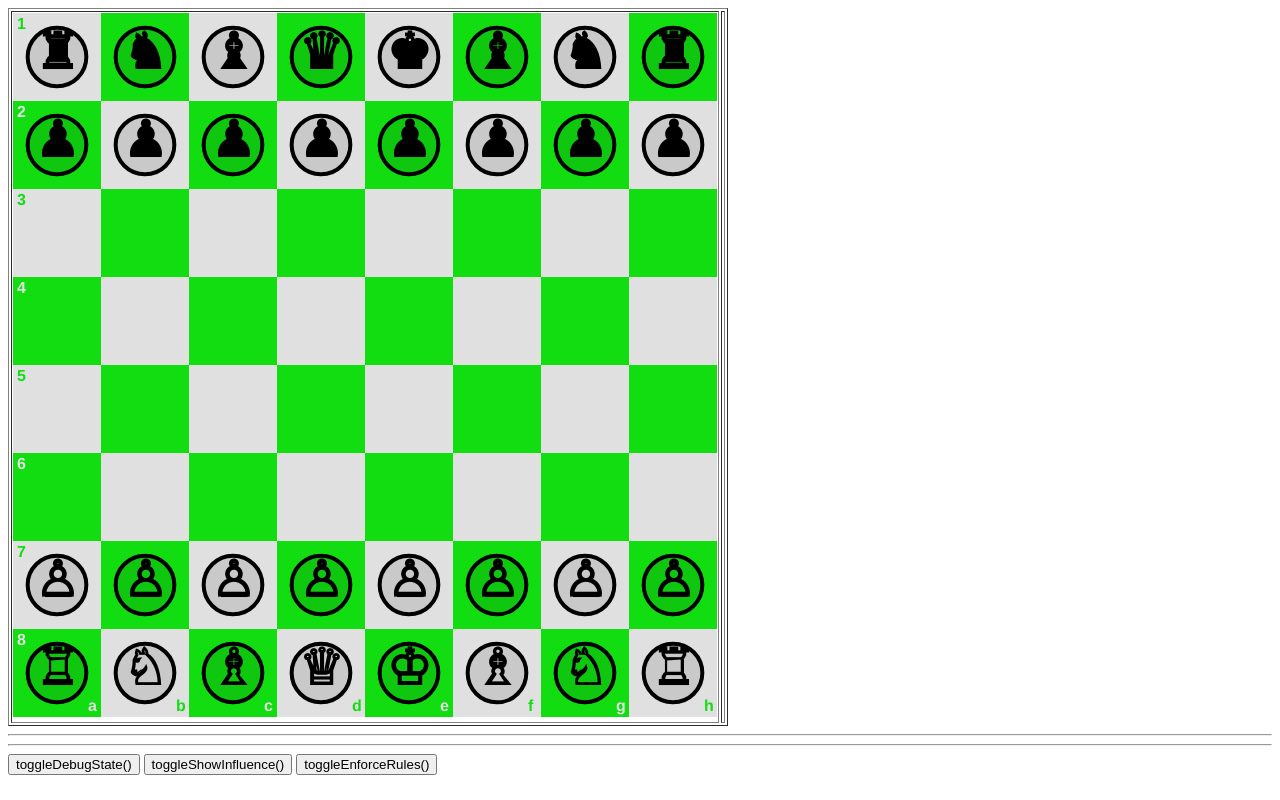
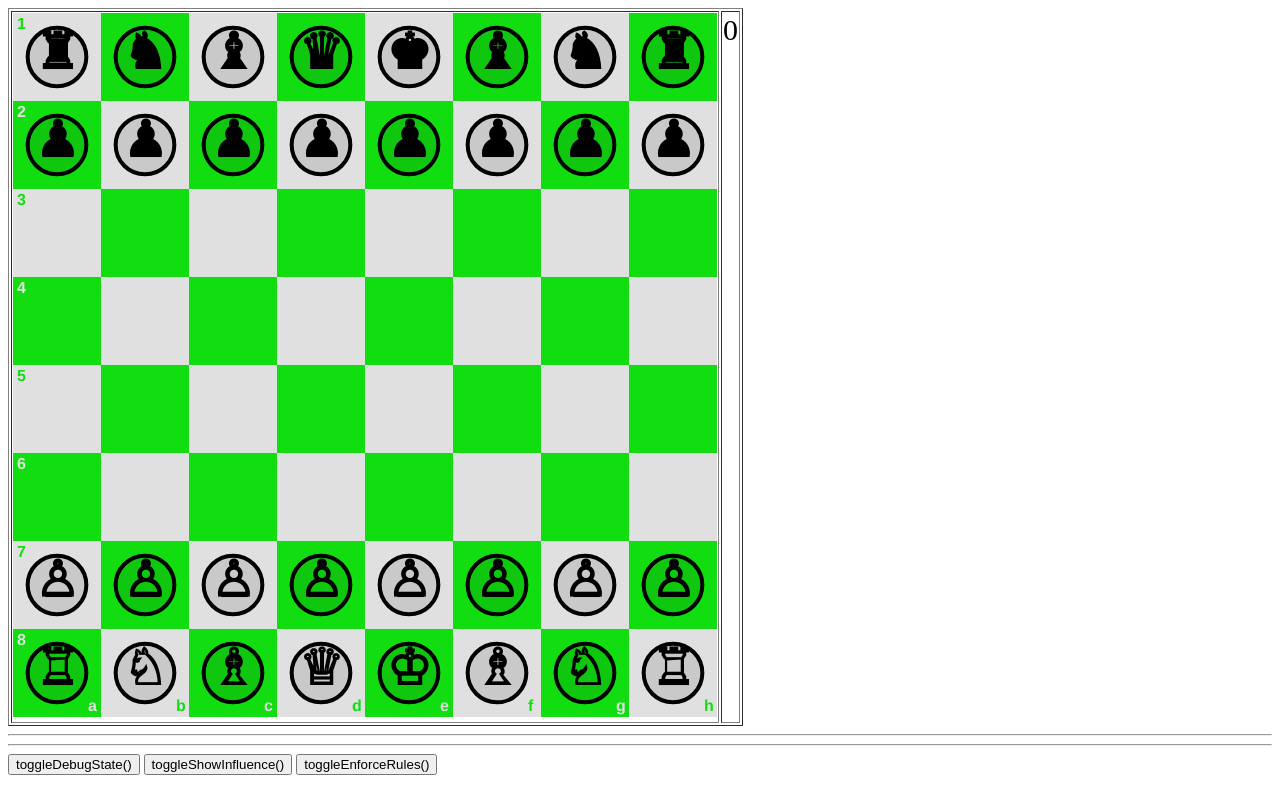
Before and after one commit to mulefish/icdman, a plain HTML site: page staticfiles/index.html in a window 1280 px wide. Drawn offline with nearby package versions, Linux system fonts and the light colour scheme.

Commit message:
working on pawns

```diff
--- a/staticfiles/index.html
+++ b/staticfiles/index.html
@@ -4,6 +4,9 @@
 <meta charset="utf-8">
 <style>
     #chessboard {}
+    #moveCount {
+        font-size: 30px;
+    }
 </style>
 </head>
 <body>
@@ -12,6 +15,7 @@
       <tr>
         <td><div id='viewport'></div></td>
         <td valign='top'>
+            <div id='moveCount'>0</div>
             <div id='deadPieces'>
 
             </div>
@@ -22,7 +26,14 @@
     <div id='out'></div>
     <hr/>
     <script>
+    let moveCount = 0;
+
+        function bumpMoveCount() {
+            moveCount++;
+            document.getElementById("moveCount").innerHTML = moveCount
+        }
     </script>
+
     <div id='controls'>
         <button onclick='toggleDebugState()'>toggleDebugState()</button>
         <button onclick='toggleShowInfluence()'>toggleShowInfluence()</button>
@@ -36,13 +47,11 @@
         document.getElementById("viewport").innerHTML = `<svg id='chessboard' width="${width}" height="${height}"></svg>`
         const svg = d3.select("svg");
     </script>
-
-
     <script src="pieces5.js"></script>
     <script src="logic5.js"></script>
     <script>
+    // Make the board ( needs to go first because the pieces get the actual XY from these cells )
     makeCells()
-    // Make the board ( needs to go first because the pieces get the actual XY from these cells )
     for ( let key in cells ) {
         const cell = cells[key]
         addCellIntoDom(cell)
@@ -54,17 +63,10 @@
         const cellId = "id" + piece.col + "_" + piece.row
         cells[cellId].setPieceOnThisCell(piece.id)
     }
+    // Set the move count to 0. The boardset up on line 64 here calls 'setPieceOnThisCell()' which adds erronious info...  so reset it here
+    moveCount = 0
+    document.getElementById("moveCount").innerHTML = 0
+    </script>
 
 
-/*
-    function myFunction() {
-  var table = document.getElementById("myTable");
-  var row = table.insertRow(0);
-  var cell1 = row.insertCell(0);
-  var cell2 = row.insertCell(1);
-  cell1.innerHTML = "NEW CELL1";
-  cell2.innerHTML = "NEW CELL2";
-}
-*/
-    </script>
 </body>
--- a/staticfiles/pieces5.js
+++ b/staticfiles/pieces5.js
@@ -53,11 +53,17 @@ class Cell {
         return this.whoIsOnThisCell
     }
     setPieceOnThisCell(pieceId) {
-        this.whoIsOnThisCell = pieceId
-        //pieces[pieceId].setCell(this.id)
-//        pieces["" + pieceId].setCell("hello")
-//pieces[0].setCell(pieceId)
-//        console.log(" pieceId is " + pieceId)
+        const id = parseInt(pieceId)
+        if ( isNaN(id) === true ) {
+          // i.e., make this cell be empty
+          this.whoIsOnThisCell = NONE
+        } else {
+          // i.e., fill this cell with a piece
+          // console.log("setPieceOnThisCell: |" + parseInt(id)  + "|")
+          this.whoIsOnThisCell = id
+          pieces[id].addToMoveCount()
+          bumpMoveCount();
+        }
         if ( DEBUG === true ) {
             this.showDebugInfo();
         }
@@ -322,8 +328,12 @@ class Piece {
     this.hasNeverMoved = true;
     this.sx = 0 // starting x - used to placement
     this.sy = 0 // starting x - used to placement
+    this.moveCount = 0
   }
 
+  addToMoveCount() {
+    this.moveCount++;
+  }
   setCell(cellId ) {
     console.log("landed on cell " + cellId )
   }
@@ -376,7 +386,8 @@ class Pawn extends Piece{
   }
   get_possible_moves() {
     const possible = super.get_possible_moves()
-    console.log("Pawns homerow " + this.homeRow + " current row " + this.row + " enpassentRow " + this.enpassentRow)
+console.log(" mc " + this.moveCount )
+//    console.log("Pawns homerow " + this.homeRow + " current row " + this.row + " enpassentRow " + this.enpassentRow)
     return possible
   }
 }
```
Lines whose indentation alone changed are shown as unchanged.
